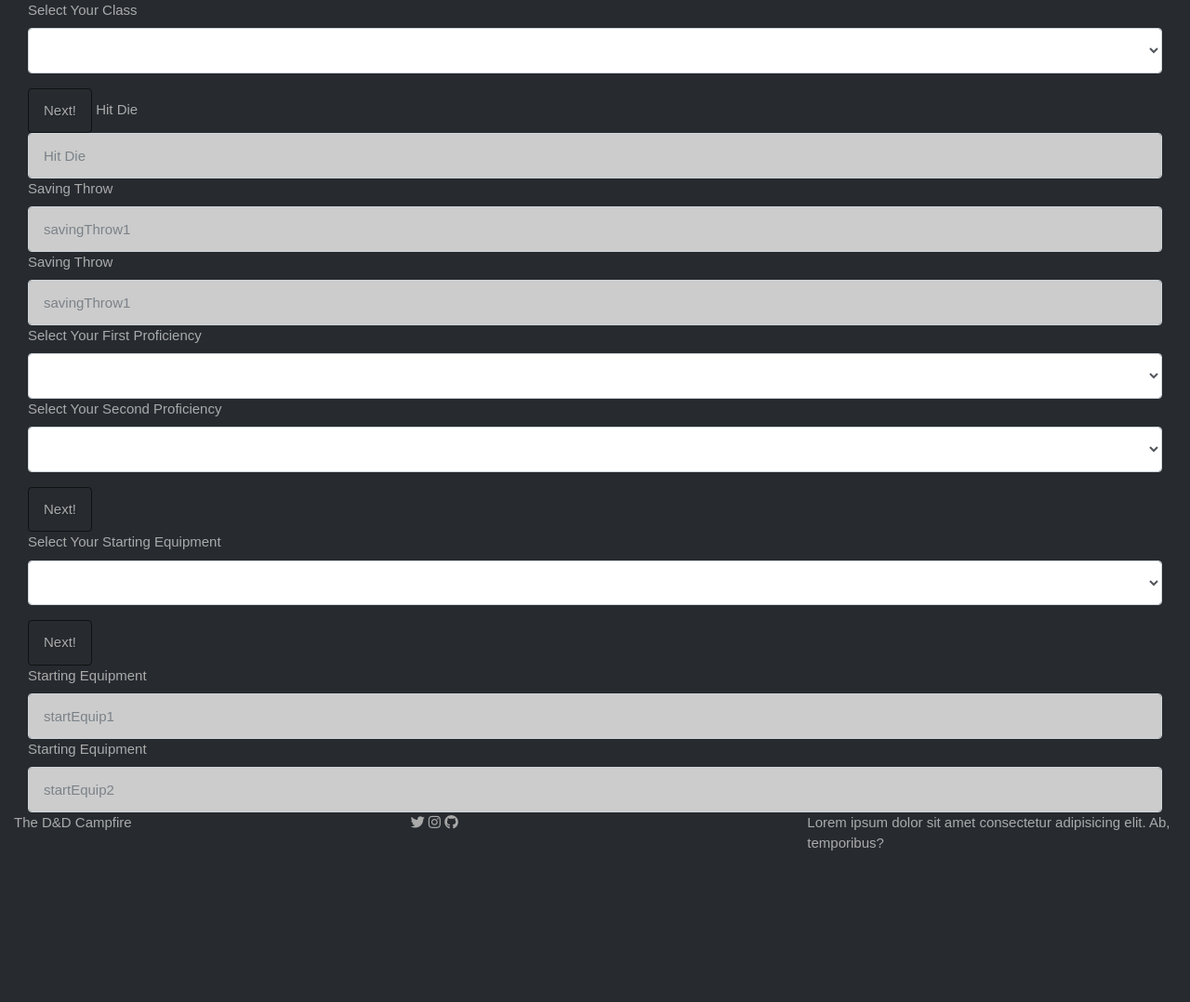
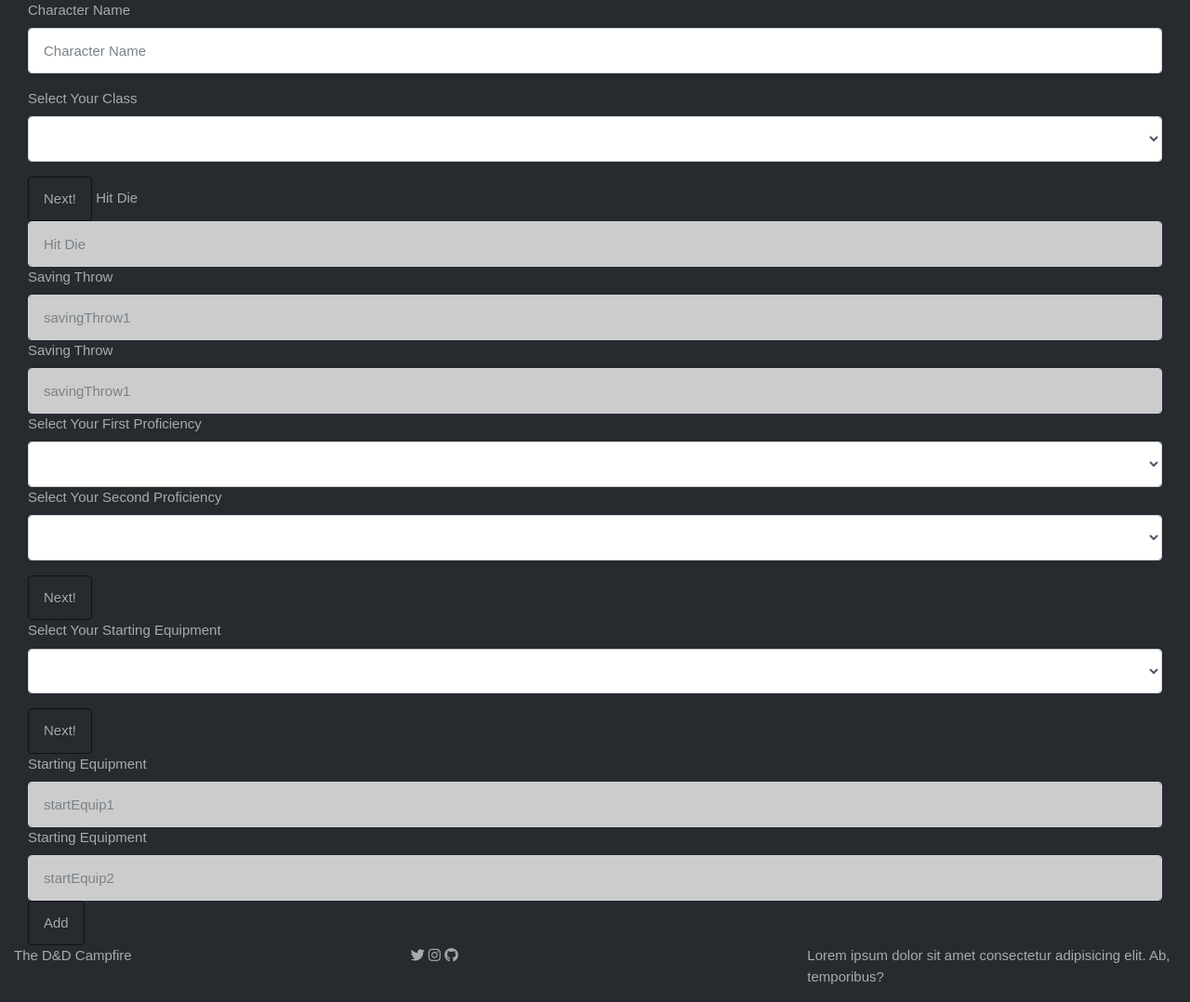
Before and after one commit to D0nni387/The-DND-Campfire, a Flask app: page /create in a window 1280 px wide. Shown: the part 73-1151 px from the top of the page at 93% size. Before the commit the page ends 988 px from the top, so only its background shows below. Run offline with Flask 2, Linux system fonts and the light colour scheme; lists and menus that the app fills with data are empty; some libraries are stand-ins or nearby versions; some web fonts are replaced.

Commit message:
added character name field

```diff
--- a/templates/pages/create.html
+++ b/templates/pages/create.html
@@ -2,6 +2,12 @@
 {% block content %}
 <div class="container-fluid">
     <form action="{{ url_for('insert_character') }}" method="POST" class="col-12">
+
+        <div class="form-group">
+            <label for="name">Character Name</label>
+            <input class="form-control" type="text" placeholder="Character Name" name="name">
+        </div>
+
         <div class="form-group">
 
             <label for="classList">Select Your Class</label>
@@ -50,6 +56,7 @@
             <label for="savingThrow2">Starting Equipment</label>
             <input class="form-control" name="start_equip2" type="text" id="startEquip2" placeholder="startEquip2" readonly>
         </div>
+        <button class="btn"type="submit" name="action">Add</button>
     </form>
 </div>
 
```
